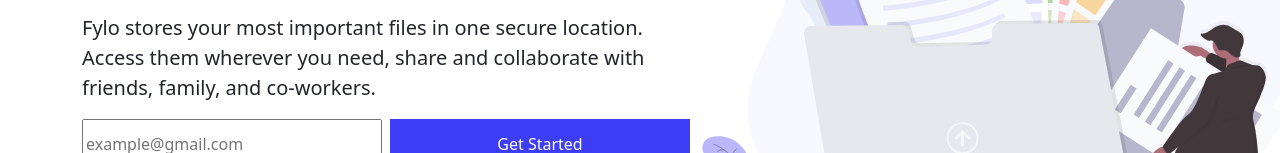
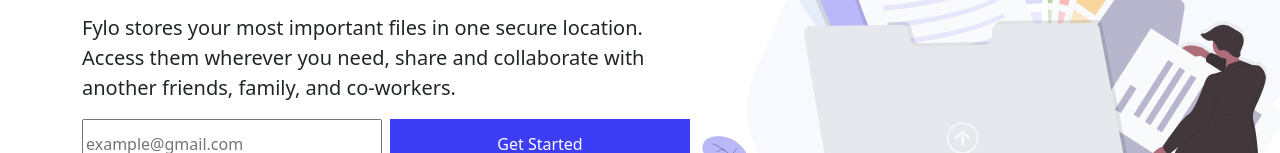
Before and after one commit to get-shrabon/Fylo-Landing-Page, a plain HTML site: page index.html in a window 1280 px wide. Shown: the part 381-534 px from the top of the page. Drawn offline with nearby package versions, Linux system fonts and the light colour scheme.

Commit message:
Complete

```diff
--- a/index.html
+++ b/index.html
@@ -28,7 +28,7 @@
       <div class="banner">
         <h1 class="fs-1 fw-bold mb-3">All your files in one secure location, accessible anywhere.</h1>
         <p class="fs-5">Fylo stores your most important files in one secure location.
-          Access them wherever you need, share and collaborate with friends,
+          Access them wherever you need, share and collaborate with another friends,
           family, and co-workers.</p>
         <div class="d-flex gap-2">
           <input type="email" required placeholder="example@gmail.com">
```
